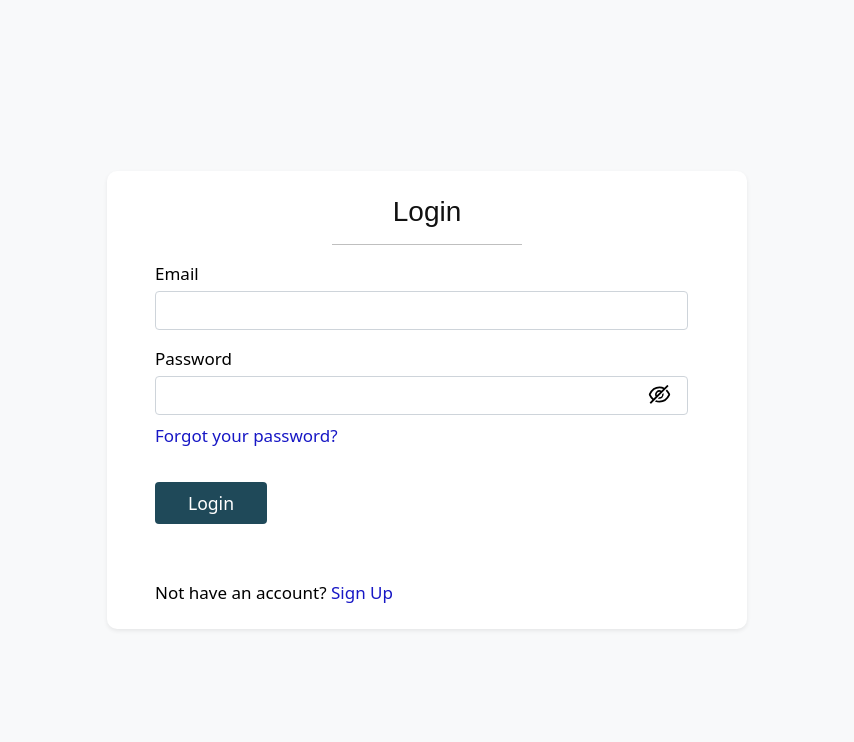
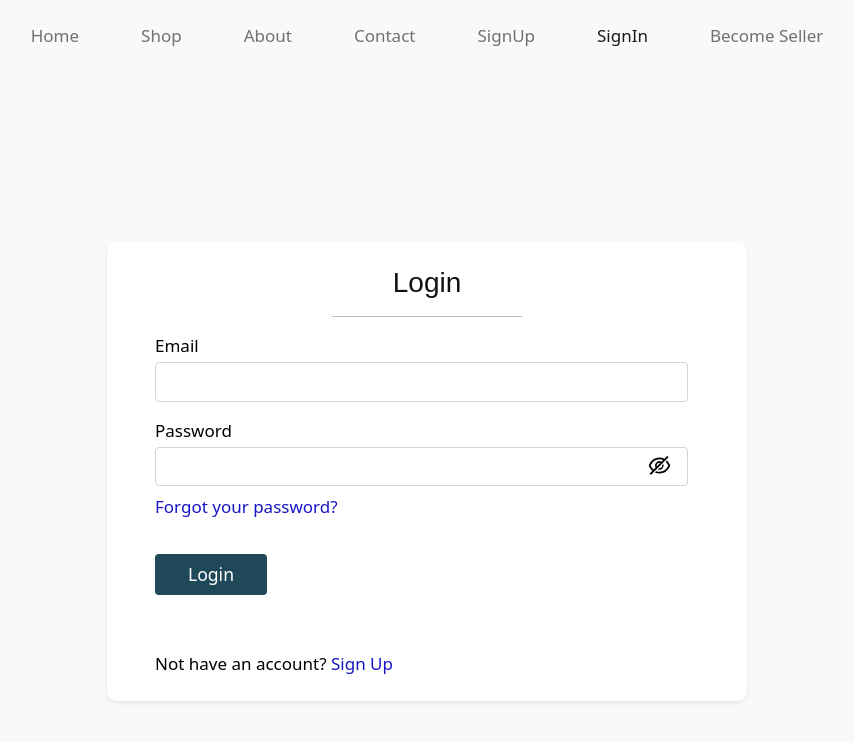
Before and after one commit to VidhiBeladiya20/Multi-vendor-E-commerce, a React (Vite) app in the folder frontend/: page /login in a window 1280 px wide. Shown: the top 742 px of the page, without its empty margins (213-1067 px from the left). Built offline with nearby package versions, Linux system fonts and the light colour scheme.

Commit message:
logout done

```diff
--- a/frontend/src/App.jsx
+++ b/frontend/src/App.jsx
@@ -7,6 +7,7 @@ import { Login } from "./pages/Login";
 import { Shop } from "./pages/Shop" ;
 import { Error } from "./pages/Error";
 import { SellerSignup } from "./pages/SellerSignup";
+import { Logout } from "./pages/Logout";
 
 export const App=()=>{
   return (
@@ -20,6 +21,7 @@ export const App=()=>{
             <Route path="/signup" element={<SignUp/>}/>
             <Route path="/login" element={<Login/>}/>
             <Route path="/seller" element={<SellerSignup/>}/>
+            <Route path="/logout" element={<Logout/>}/>
             <Route path="*" element={<Error/>}/>
 
           </Routes>
--- a/frontend/src/components/Navbar.jsx
+++ b/frontend/src/components/Navbar.jsx
@@ -2,9 +2,11 @@ import { NavLink } from "react-router-dom";
 import "./Navbar.css";
 import { FaCartShopping } from "react-icons/fa6";
 import { FaRegHeart } from "react-icons/fa6";
+import { useAuth } from "../store/auth";
 
 
 export const Navbar = () => {
+    const { isLoggedIn } = useAuth();
     return (
         <>
             <nav className="navbar navbar-expand-lg navbar-light bg-light">
@@ -23,9 +25,23 @@ export const Navbar = () => {
                             <li className="nav-item">
                                 <NavLink to="/contact" className="nav-link">Contact</NavLink>
                             </li>
-                            <li className="nav-item">
-                                <NavLink to="/signup" className="nav-link">SignUp</NavLink>
-                            </li>
+                            {isLoggedIn ?
+                                (
+                                <li className="nav-item">
+                                    <NavLink to="/logout" className="nav-link">Logout</NavLink>
+                                </li>
+                                )
+                                :
+                                (
+                                <>
+                                    <li className="nav-item">
+                                        <NavLink to="/signup" className="nav-link">SignUp</NavLink>
+                                    </li>
+                                    <li className="nav-item">
+                                        <NavLink to="/login" className="nav-link">SignIn</NavLink>
+                                    </li>
+                                </>)
+                            }
                             <li className="nav-item">
                                 <NavLink to="/seller" className="nav-link">Become Seller</NavLink>
                             </li>
--- a/frontend/src/main.jsx
+++ b/frontend/src/main.jsx
@@ -1,15 +1,19 @@
 import React from 'react';
 import ReactDOM from 'react-dom/client';
-import {App} from './App.jsx';
+import { App } from './App.jsx';
 
 import './index.css';
 import "../public/assets/js/bootstrap.min.js";
 import "../node_modules/bootstrap/dist/css/bootstrap.min.css";
 import "../node_modules/bootstrap/dist/js/bootstrap.bundle.min.js";
+import { AuthProvider } from './store/auth.jsx';
 // import "../public/assets/js/main.js";
 
 ReactDOM.createRoot(document.getElementById('root')).render(
-  <React.StrictMode>
-    <App />
-  </React.StrictMode>,
+  <AuthProvider>
+    <React.StrictMode>
+      <App />
+    </React.StrictMode>,
+  </AuthProvider>
+
 )
--- a/frontend/src/pages/Login.jsx
+++ b/frontend/src/pages/Login.jsx
@@ -2,6 +2,8 @@ import { useState } from "react";
 import "../../public/assets/css/form.css";
 import { Link, useNavigate } from "react-router-dom";
 import {AiOutlineEye, AiOutlineEyeInvisible} from "react-icons/ai";
+import { useAuth } from "../store/auth";
+import { Navbar } from "../components/Navbar.jsx";
 
 
 export const Login = () => {
@@ -13,6 +15,9 @@ export const Login = () => {
         password: '',
     });
 
+    const navigate = useNavigate();
+    const {storeTokenInLS} = useAuth();
+
     const handleInput = (e) => {
         const { name, value } = e.target;
         setFormData((prevData) => ({
@@ -21,7 +26,7 @@ export const Login = () => {
         }));
     };
 
-    const navigate = useNavigate();
+
 
     const handleSubmit = async (e) => {
         e.preventDefault();
@@ -35,8 +40,11 @@ export const Login = () => {
             })
             console.log("login page",response);
             if(response.ok){
+                const res_data = await response.json();
+                // console.log(res_data);
                 console.log("login successfull");
                 setFormData({email:"",password:""})
+                storeTokenInLS(res_data.token)
                 navigate("/");
             }else{
                 console.log("hello");
@@ -49,6 +57,7 @@ export const Login = () => {
 
     return(
         <>
+        <Navbar />
             <div className="signin template d-flex justify-content-center align-items-center w-100 vh-100 bg-light">
                 <div className="form_div bg-white px-5 py-4 shadow-sm">
                     <form onSubmit={handleSubmit}>
--- /dev/null
+++ b/frontend/src/pages/Logout.jsx
@@ -0,0 +1,14 @@
+import { useEffect } from "react"
+import { Navigate } from "react-router-dom";
+import { useAuth } from "../store/auth";
+
+export const Logout = () => {
+
+    const { LogoutUser } = useAuth();
+
+    useEffect(()=>{
+        LogoutUser();
+    },[LogoutUser]);
+
+    return <Navigate to="/login" />
+}
--- a/frontend/src/pages/SignUp.jsx
+++ b/frontend/src/pages/SignUp.jsx
@@ -1,6 +1,7 @@
 import { useState } from "react";
 import "../../public/assets/css/form.css";
-import { Link } from "react-router-dom";
+import { Link, useNavigate } from "react-router-dom";
+import { useAuth } from "../store/auth";
 import { AiOutlineEye, AiOutlineEyeInvisible } from "react-icons/ai";
 
 export const SignUp = () => {
@@ -14,12 +15,16 @@ export const SignUp = () => {
     const [image,setImage] = useState('');
 
 
+
     const formData = new FormData()
         formData.append('username',username);
         formData.append('email',email);
         formData.append('phone',phone);
         formData.append('password',password);
         formData.append('image',image);
+
+        const navigate = useNavigate();
+        const {storeTokenInLS} = useAuth();
 
     const handleSubmit = async (e) => {
         e.preventDefault();
@@ -29,9 +34,11 @@ export const SignUp = () => {
                 method: "POST",
                 body: formData,
             });
-            console.log(response);
+            const res_data = await response.json();
             if (response.ok) {
+                // console.log(res_data);
                 console.log('Registration successfully');
+                storeTokenInLS(res_data.token)
                 setUsername('');
                 setEmail('');
                 setPhone('');
--- /dev/null
+++ b/frontend/src/store/auth.jsx
@@ -0,0 +1,38 @@
+import { createContext, useContext, useState } from "react";
+
+// context
+export const AuthContext = createContext();
+
+// amare marks lavvna chhe
+// pachhi cut thai marks
+// kainai admin open thai to keje
+
+// provider
+export const AuthProvider = ({children})=>{
+
+    const [token,setToken] = useState(localStorage.getItem("token"));
+
+    const storeTokenInLS =(serverToken)=>{
+        return localStorage.setItem("token",serverToken);
+    };
+
+    let isLoggedIn = !!token;
+
+    const LogoutUser = () => {
+        setToken("");
+        return localStorage.removeItem("token");
+    }
+
+    return <AuthContext.Provider value={{storeTokenInLS, LogoutUser, isLoggedIn}} >
+        {children}
+        </AuthContext.Provider>
+}
+
+//consumer
+export const useAuth=()=>{
+    const authContextValue = useContext(AuthContext);
+    if(!authContextValue){
+        throw new Error("useAuth used outside of the provider")
+    }
+    return authContextValue;
+}
```
Also changed, not shown: 8 other files (tests, documents, lock files or other folders).
